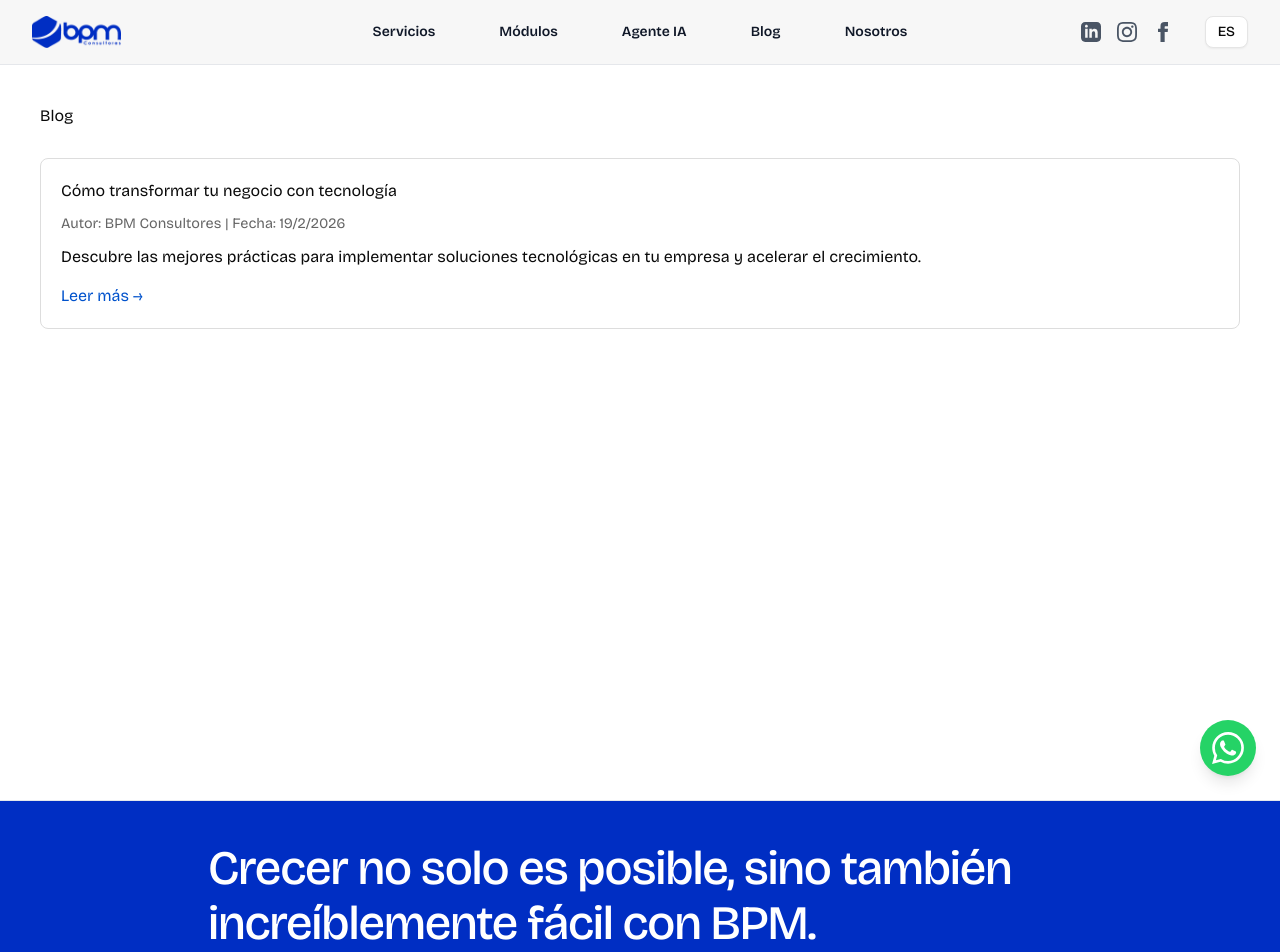
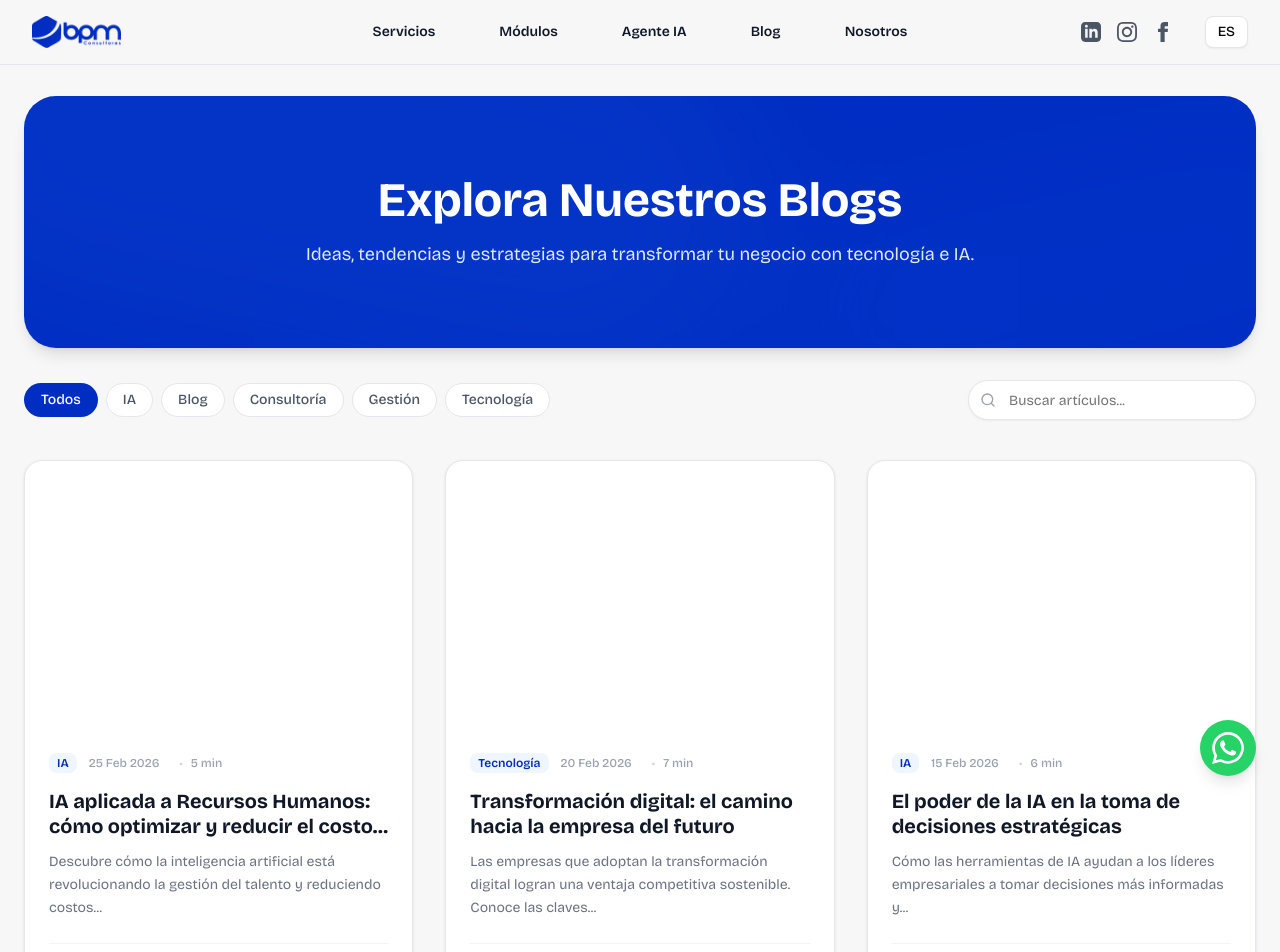
Before and after one commit to HenryDiAmped/bpmconsultores, a Next.js app: page /blog in a window 1280 px wide. Shown: the top 952 px of the page. Built offline with nearby package versions, Linux system fonts and the light colour scheme.

Commit message:
cambiando vista de blog

```diff
--- a/app/blog/page.tsx
+++ b/app/blog/page.tsx
@@ -1,70 +1,191 @@
 'use client';
 
-import { useTranslation } from 'react-i18next';
-import Link from 'next/link';
+import Image from "next/image";
+import Link from "next/link";
+import { Search, ArrowRight } from "lucide-react";
+import { Input } from "@/components/ui/input";
+import { Badge } from "@/components/ui/badge";
+import { Card, CardContent } from "@/components/ui/card";
+import { useState } from "react";
+
+// 1. Datos simulados basados en tu imagen
+const CATEGORIES = ["Todos", "IA", "Blog", "Consultoría", "Gestión", "Tecnología"];
+
+const BLOG_POSTS = [
+  {
+    id: 1,
+    category: "IA",
+    title: "IA aplicada a Recursos Humanos: cómo optimizar y reducir el costo de rotación",
+    excerpt: "Descubre cómo la inteligencia artificial está revolucionando la gestión del talento y reduciendo costos...",
+    image: "https://images.unsplash.com/photo-1485827404703-89b55fcc595e?q=80&w=800&auto=format&fit=crop",
+    date: "25 Feb 2026",
+    readTime: "5 min",
+  },
+  {
+    id: 2,
+    category: "Tecnología",
+    title: "Transformación digital: el camino hacia la empresa del futuro",
+    excerpt: "Las empresas que adoptan la transformación digital logran una ventaja competitiva sostenible. Conoce las claves...",
+    image: "https://images.unsplash.com/photo-1551288049-bebda4e38f71?q=80&w=800&auto=format&fit=crop",
+    date: "20 Feb 2026",
+    readTime: "7 min",
+  },
+  {
+    id: 3,
+    category: "IA",
+    title: "El poder de la IA en la toma de decisiones estratégicas",
+    excerpt: "Cómo las herramientas de IA ayudan a los líderes empresariales a tomar decisiones más informadas y...",
+    image: "https://images.unsplash.com/photo-1620712943543-bcc4688e7485?q=80&w=800&auto=format&fit=crop",
+    date: "15 Feb 2026",
+    readTime: "6 min",
+  },
+  {
+    id: 4,
+    category: "Consultoría",
+    title: "Mejores prácticas en consultoría de procesos de negocio",
+    excerpt: "Una guía completa sobre las metodologías y enfoques más efectivos en consultoría BPM para optimizar...",
+    image: "https://images.unsplash.com/photo-1454165804606-c3d57bc86b40?q=80&w=800&auto=format&fit=crop",
+    date: "10 Feb 2026",
+    readTime: "8 min",
+  },
+  {
+    id: 5,
+    category: "Gestión",
+    title: "Gestión del talento humano: estrategias para retener a tu mejor gente",
+    excerpt: "El capital humano es el activo más valioso. Aprende las estrategias probadas para mantener motivado y...",
+    image: "https://images.unsplash.com/photo-1522071820081-009f0129c71c?q=80&w=800&auto=format&fit=crop",
+    date: "5 Feb 2026",
+    readTime: "4 min",
+  },
+  {
+    id: 6,
+    category: "Blog",
+    title: "Cómo implementar un sistema BPM exitoso en tu organización",
+    excerpt: "Paso a paso para implementar un sistema de gestión de procesos que impulse la eficiencia y productividad...",
+    image: "https://images.unsplash.com/photo-1600880292203-757bb62b4baf?q=80&w=800&auto=format&fit=crop",
+    date: "1 Feb 2026",
+    readTime: "6 min",
+  }
+];
 
 export default function BlogPage() {
-  const { t, i18n } = useTranslation();
-
-  // Posts de ejemplo - en producción estos vendrían de una API o CMS
-  const postsData = {
-    es: [
-      {
-        slug: 'ejemplo-post',
-        title: 'Cómo transformar tu negocio con tecnología',
-        excerpt: 'Descubre las mejores prácticas para implementar soluciones tecnológicas en tu empresa y acelerar el crecimiento.',
-        date: '2026-02-19',
-        author: 'BPM Consultores',
-      },
-    ],
-    en: [
-      {
-        slug: 'ejemplo-post',
-        title: 'How to transform your business with technology',
-        excerpt: 'Discover the best practices to implement technological solutions in your company and accelerate growth.',
-        date: '2026-02-19',
-        author: 'BPM Consultores',
-      },
-    ],
-  };
-
-  const posts = postsData[i18n.language as 'es' | 'en'] || postsData.es;
+  const [activeCategory, setActiveCategory] = useState("Todos");
 
   return (
-    <main style={{ padding: 40 }}>
-      <h1>{t('blog.title')}</h1>
+    // Fondo general de la página
+    <div className="w-full bg-[#F7F7F7] min-h-screen pb-24">
 
-      {posts.length === 0 ? (
-        <p style={{ marginTop: '30px', color: '#666' }}>
-          {i18n.language === 'es'
-            ? 'No hay posts disponibles aún.'
-            : 'No posts available yet.'}
-        </p>
-      ) : (
-        <div style={{ display: 'grid', gap: '20px', marginTop: '30px' }}>
-          {posts.map((post) => (
-            <article
-              key={post.slug}
-              style={{
-                border: '1px solid #ddd',
-                padding: '20px',
-                borderRadius: '8px',
-                transition: 'box-shadow 0.2s',
-              }}
-            >
-              <h2 style={{ marginBottom: '10px' }}>{post.title}</h2>
-              <p style={{ color: '#666', fontSize: '0.9rem', marginBottom: '10px' }}>
-                {t('blog.author')}: {post.author} | {t('blog.date')}:{' '}
-                {new Date(post.date).toLocaleDateString(i18n.language)}
-              </p>
-              <p style={{ marginBottom: '15px' }}>{post.excerpt}</p>
-              <Link href={`/blog/${post.slug}`} style={{ color: '#0052cc', textDecoration: 'none' }}>
-                {t('blog.readMore')} →
-              </Link>
-            </article>
+      {/* ========================================= */}
+      {/* 1. HERO DEL BLOG (Cabecera Azul)          */}
+      {/* ========================================= */}
+      <div className="max-w-7xl mx-auto px-4 md:px-6 pt-8">
+        <div className="bg-[#002EC3] rounded-[2rem] w-full py-20 px-6 flex flex-col items-center justify-center text-center relative overflow-hidden shadow-lg">
+          {/* Elementos decorativos de fondo (opcionales para imitar tu imagen) */}
+          <div className="absolute top-0 left-0 w-full h-full overflow-hidden opacity-20 pointer-events-none">
+             <div className="absolute -top-[50%] -left-[10%] w-[70%] h-[150%] bg-blue-400/30 rotate-12 blur-3xl rounded-full"></div>
+             <div className="absolute top-[20%] -right-[10%] w-[50%] h-[100%] bg-blue-500/20 -rotate-12 blur-3xl rounded-full"></div>
+          </div>
+
+          <h1 className="text-4xl md:text-5xl font-bold text-white mb-4 relative z-10">
+            Explora Nuestros Blogs
+          </h1>
+          <p className="text-blue-100 text-lg max-w-2xl relative z-10">
+            Ideas, tendencias y estrategias para transformar tu negocio con tecnología e IA.
+          </p>
+        </div>
+      </div>
+
+      {/* ========================================= */}
+      {/* 2. FILTROS Y BUSCADOR (Toolbar)           */}
+      {/* ========================================= */}
+      <div className="max-w-7xl mx-auto px-4 md:px-6 mt-8 mb-10">
+        <div className="flex flex-col-reverse md:flex-row md:items-center justify-between gap-6">
+
+          {/* Categorías (Pills) */}
+          <div className="flex flex-wrap gap-2">
+            {CATEGORIES.map((cat) => (
+              <Badge
+                key={cat}
+                variant={activeCategory === cat ? "default" : "secondary"}
+                className={`cursor-pointer px-4 py-1.5 text-sm rounded-full transition-all ${
+                  activeCategory === cat
+                    ? "bg-[#002EC3] hover:bg-[#002EC3]/90 text-white"
+                    : "bg-white text-gray-600 hover:bg-gray-100 border border-gray-200"
+                }`}
+                onClick={() => setActiveCategory(cat)}
+              >
+                {cat}
+              </Badge>
+            ))}
+          </div>
+
+          {/* Buscador usando el Input de Shadcn */}
+          <div className="relative w-full md:w-72">
+            <Search className="absolute left-3 top-1/2 -translate-y-1/2 h-4 w-4 text-gray-400" />
+            <Input
+              type="text"
+              placeholder="Buscar artículos..."
+              className="pl-10 bg-white border-gray-200 rounded-full h-10 focus-visible:ring-[#002EC3]"
+            />
+          </div>
+        </div>
+      </div>
+
+      {/* ========================================= */}
+      {/* 3. GRILLA DE TARJETAS (Usando Card Shadcn)*/}
+      {/* ========================================= */}
+      <div className="max-w-7xl mx-auto px-4 md:px-6">
+        <div className="grid grid-cols-1 md:grid-cols-2 lg:grid-cols-3 gap-8">
+
+          {BLOG_POSTS.map((post) => (
+            // Uso de la Card de Shadcn. h-full es clave para que todas midan lo mismo
+            <Card key={post.id} className="overflow-hidden flex flex-col h-full border-gray-200 shadow-sm hover:shadow-md transition-shadow bg-white rounded-2xl">
+
+              {/* Imagen */}
+              <div className="relative w-full h-[220px]">
+
+              </div>
+
+              {/* Contenido de la Tarjeta */}
+              <CardContent className="p-6 flex flex-col flex-grow">
+
+                {/* Meta info (Badge, Fecha, Tiempo) */}
+                <div className="flex items-center gap-3 mb-4">
+                  <Badge variant="secondary" className="bg-blue-50 text-[#002EC3] hover:bg-blue-100 border-none rounded-md px-2 py-0.5 text-xs font-semibold">
+                    {post.category}
+                  </Badge>
+                  <span className="text-xs text-gray-400 font-medium">{post.date}</span>
+                  <span className="text-xs text-gray-400 font-medium flex items-center before:content-['•'] before:mx-2 before:text-gray-300">
+                    {post.readTime}
+                  </span>
+                </div>
+
+                {/* Título y Resumen */}
+                <h3 className="text-xl font-bold text-gray-900 mb-3 leading-tight line-clamp-2">
+                  {post.title}
+                </h3>
+                <p className="text-gray-500 text-sm mb-6 flex-grow line-clamp-3 leading-relaxed">
+                  {post.excerpt}
+                </p>
+
+                {/* Link al final (mt-auto lo empuja siempre abajo) */}
+                <div className="mt-auto pt-4 border-t border-gray-100">
+                  <Link
+                    href={`/blog/${post.id}`}
+                    className="text-[#002EC3] font-semibold text-sm flex items-center gap-1.5 hover:gap-2 transition-all w-fit group"
+                  >
+                    Leer más
+                    <ArrowRight className="w-4 h-4 transition-transform group-hover:translate-x-1" />
+                  </Link>
+                </div>
+
+              </CardContent>
+            </Card>
           ))}
+
         </div>
-      )}
-    </main>
+      </div>
+
+    </div>
   );
 }
```
